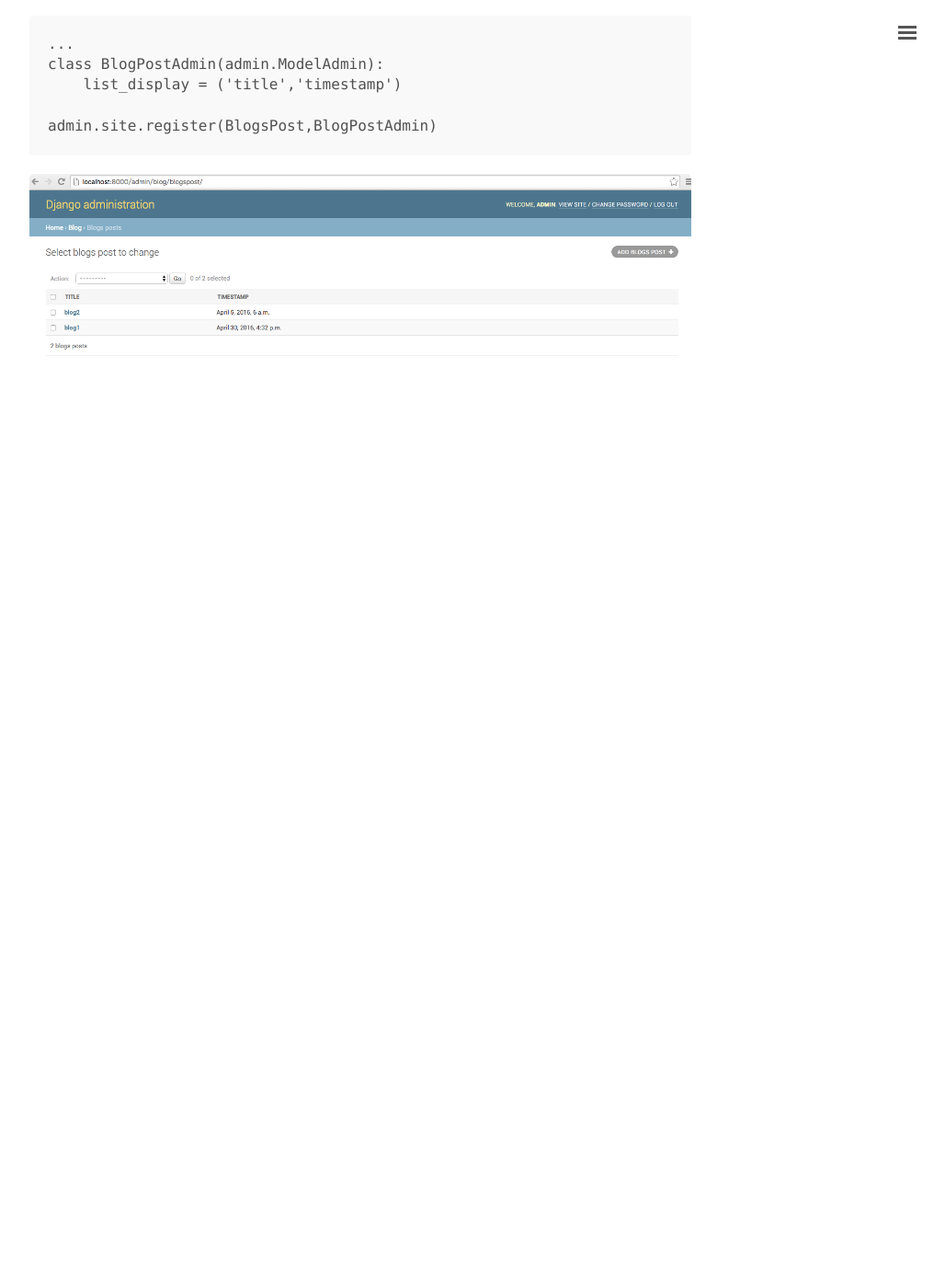
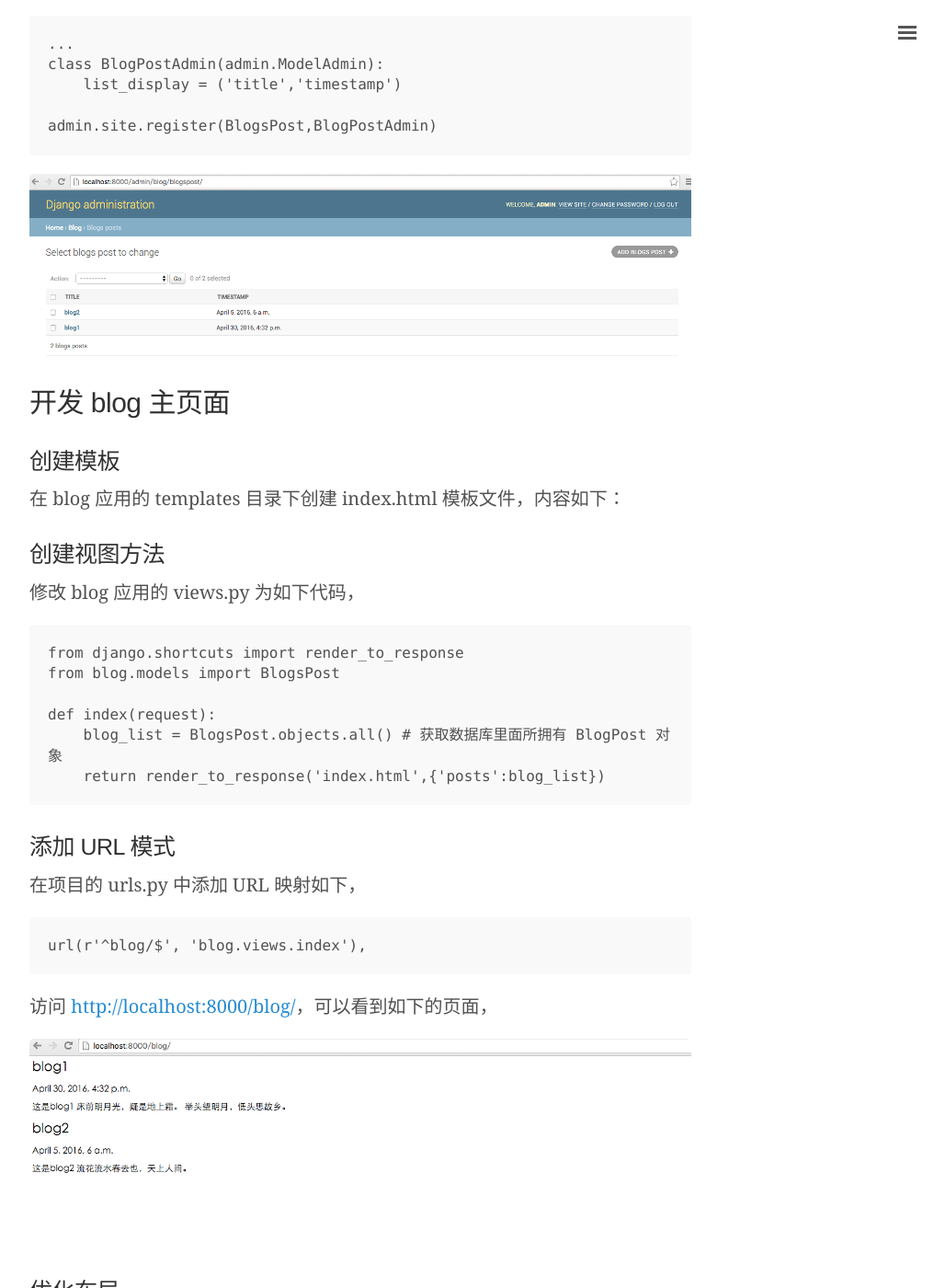
Before and after one commit to 0000-bigtree/0000-bigtree.github.io, a Jekyll site: the page built from _posts/2016-03-24-django-introduction.md, in a window 1280 px wide and 1400 px high, scrolled down 8245 px. Shown: the whole window at 92% size, without its empty margins (248-1276 px from the left). Built offline with Jekyll 4.4.1, drawn with Linux system fonts in a browser that asks for light colours; before the commit the page ends 8724 px from its top, so only the background shows below that; some of the changed text lies outside the part shown.

Commit message:
文章完成

```diff
--- a/_posts/2016-03-24-django-introduction.md
+++ b/_posts/2016-03-24-django-introduction.md
@@ -240,3 +240,107 @@ Django 自带了后台管理的应用(django.contrib.admin)，这个应用也需
     admin.site.register(BlogsPost,BlogPostAdmin)
 
 ![blogpostadmin list 页面](/resources/img/2016-03-24-django-introduction/admin-blogpostadmin-lis.png)
+
+## 开发 blog 主页面
+### 创建模板
+
+在 blog 应用的 templates 目录下创建 index.html 模板文件，内容如下：
+
+    {% for post in posts %}
+    <h2>{{ post.title }}</h2>
+    <p>{{ post.timestamp }}</p>
+    <p>{{ post.body }}</p>
+    {% endfor%}
+
+### 创建视图方法
+
+修改 blog 应用的 views.py 为如下代码，
+
+    from django.shortcuts import render_to_response
+    from blog.models import BlogsPost
+
+    def index(request):
+        blog_list = BlogsPost.objects.all() # 获取数据库里面所拥有 BlogPost 对象
+        return render_to_response('index.html',{'posts':blog_list})
+
+### 添加 URL 模式
+
+在项目的 urls.py 中添加 URL 映射如下，
+
+    url(r'^blog/$', 'blog.views.index'),
+
+访问 [http://localhost:8000/blog/](http://localhost:8000/blog/)，可以看到如下的页面，
+
+![blog 主页面](/resources/img/2016-03-24-django-introduction/blog-index.png)
+
+### 优化布局
+### 使用父模板
+
+这个类似 rails 里面的布局，在 blog 应用的 templates 里添加 base.html 模板，内容如下，
+
+    <html>
+        <style type="text/css">
+         body{color:#efd;background:#453;padding:0 5em;margin:0}
+         h1{padding:2em 1em;background:#675}
+         h2{color:#bf8;border-top:1px dotted #fff;margin-top:2em}
+         p{margin:1em 0}
+        </style>
+
+        <body>
+            <h1>BLOG</h1>
+            <h3>好好学习，天天向上</h3>
+            {% block content %}
+            {% endblock %}
+        </body>
+    </html>
+
+修改 index.html 模板，让它引用 base.html 模板，并作为它的 content 块，
+
+    {% extends "base.html" %}
+    {% block content %}
+    {% for post in posts %}
+    <h2><a href="blog/{{post.id}}">{{  post.title }}</a></h2>
+    <p>{{ post.timestamp | date:"1,F jS"}}</p>
+    <p>{{ post.body }}</p>
+    {% endfor %}
+    {% endblock %}
+
+
+### 项目主页
+
+把项目的主页也定位到 /blog，可以在 项目的 urls.py 中添加，
+
+    url(r'^$','blog.views.index'),
+
+## 开发 blog 内容页面
+### 模板
+
+    <html>
+        <body>
+            <h2>{{ blog.title }}</a></h2>
+            <p>{{ blog.timestamp | date:"1,F jS"}}</p>
+            <p>{{ blog.body }}</p>
+        </body>
+    </html>
+
+### 视图
+
+    ...
+    from django.template import loader
+    ...
+
+    def show(request, blogId):
+        t = loader.get_template('blog.html')
+        blog = BlogsPost.objects.get(id=blogId)
+        context = {'blog': blog}
+        html = t.render(context)
+        return HttpResponse(html)
+
+### URL
+
+
+    url(r'^blog/(\d+)$', 'blog.views.show'),
+
+# 参考链接
+
+[http://my.oschina.net/matrixchan/blog/184445?fromerr=cqu8lHAp](http://my.oschina.net/matrixchan/blog/184445?fromerr=cqu8lHAp)
```
Also changed, not shown: resources/img/2016-03-24-django-introduction/blog-index.png (added).
